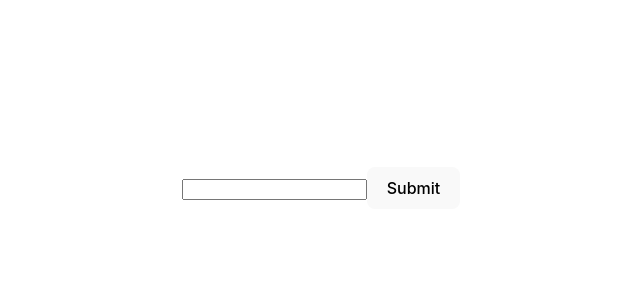
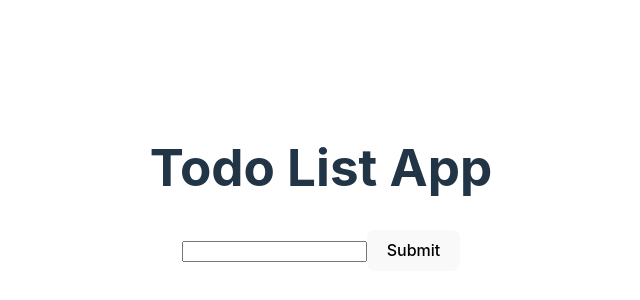
Before and after one commit to richardooi16/todo-list, a React (Vite) app: page / in a window 1280 px wide. Shown: the part 212-512 px from the top of the page, without its empty margins (319-959 px from the left). Built offline with nearby package versions, Linux system fonts and the light colour scheme.

Commit message:
Added data validation + formatting

```diff
--- a/src/App.jsx
+++ b/src/App.jsx
@@ -1,7 +1,5 @@
-import { useState } from 'react'
-import { useForm } from "react-hook-form";
-import reactLogo from './assets/react.svg'
-import './App.css'
+import { useState } from "react";
+import "./App.css";
 
 function App() {
   const [taskList, setTaskList] = useState([]);
@@ -14,20 +12,23 @@ function App() {
 
     // Add data validation here
     const newTask = formJson.task;
-
-    setTaskList([
-      ...taskList, // Put old items at the end
-      { item: newTask }
-    ]);
+    if (newTask.trim() != "") {
+      setTaskList([
+        ...taskList, // Put old items at the end
+        { item: newTask },
+      ]);
+    }
 
     console.log(taskList);
-  };
+  }
 
   return (
     <div className="App">
 
+      <h1>Todo List App</h1>
+
       <form onSubmit={handleSubmit}>
-        <input type="text" name="task"/>
+        <input type="text" name="task" />
         <button type="submit">Submit</button>
       </form>
 
@@ -36,9 +37,8 @@ function App() {
           <p>{data.item}</p>
         ))}
       </div>
-
     </div>
   );
 }
 
-export default App
+export default App;
```
